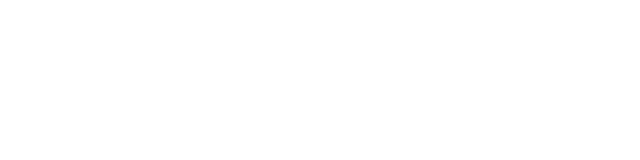
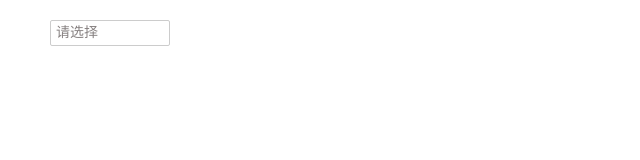
Before and after one commit to L6zt/components, a Vue app: page /select in a window 1280 px wide. Shown: the top 160 px of the page, without its empty margins (0-640 px from the left). Built offline with nearby package versions, Linux system fonts and the light colour scheme.

Commit message:
增加select page 路由页面

```diff
--- /dev/null
+++ b/src/pages/select.vue
@@ -0,0 +1,96 @@
+<template>
+    <div class="select-page-container container">
+        <section class="select-kind-box">
+            <jc-select
+                    :items="baseSelect.items"
+                    :k="baseSelect.key"
+                    @selectEvent="captureBase($event)"
+            >
+            </jc-select>
+        </section>
+        <section class="select-kind-box">
+            <jc-select
+                    :items="disabledSelect.items"
+                    :k="disabledSelect.key"
+                    :disabled="disabledSelect.disabled"
+                    :defaultTip="disabledSelect.tip"
+                    @slectEvent="captureDisabled($event)"
+            >
+
+            </jc-select>
+        </section>
+        <section class="select-kind-box">
+            <jc-out-select
+                    :items="outSelect.items"
+                    :k="outSelect.key"
+                    @selectEvent="captureOut($event)"
+            >
+            </jc-out-select>
+        </section>
+    </div>
+</template>
+<script>
+    import jcSelect from '../packages/select/index.vue';
+    import jcOutSelect from '../packages/outSelect/index.vue';
+    export default {
+      data () {
+        return {
+          baseSelect: {
+            key: null,
+            items: [{
+              key: 0,
+              v: '第一选项'
+            }, {
+              key: 1,
+              v: '第二选项'
+            }]
+          },
+          disabledSelect: {
+            key: null,
+            disabled: true,
+            tip: '翻谁呢？',
+            items:[{
+              key: 0,
+              v: '小姐姐'
+            }, {
+              key: 1,
+              v: '小哥哥'
+            }]
+          },
+          outSelect: {
+            key: null,
+            items: [{
+              key: 0,
+              v: '第一选项'
+            }, {
+              key: 1,
+              v: '第二选项'
+            }]
+          }
+        }
+      },
+      methods: {
+        captureBase(e) {
+          this.baseSelect.key = e.key;
+        },
+        captureDisabled(e) {
+          console.log(e)
+        },
+        captureOut(e) {
+          this.outSelect.key = e.key;
+        }
+      },
+      components: {
+        jcSelect, jcOutSelect
+      }
+    }
+</script>
+<style>
+    /* overflow 会隐藏超出的元素*/
+    .select-kind-box {
+        position: relative;
+        padding-left: 10px;
+        margin-top: 20px;
+        margin-bottom: 20px;
+    }
+</style>
--- a/src/router/index.js
+++ b/src/router/index.js
@@ -2,7 +2,8 @@
 import VueRouter from 'vue-router';
 const MainCon = () => import('../pages/layout.vue');
 const RowCol = () => import('../pages/rowCol.vue');
-const Button = () => import('../pages/button.vue')
+const Button = () => import('../pages/button.vue');
+const Select = () => import('../pages/select.vue');
 Vue.use(VueRouter);
 const routes = [
 	{
@@ -14,6 +15,9 @@
 			}, {
 			path: 'button',
 				component: Button
+			}, {
+			path: 'select',
+				component: Select
 			}
 		]
 	}
```
